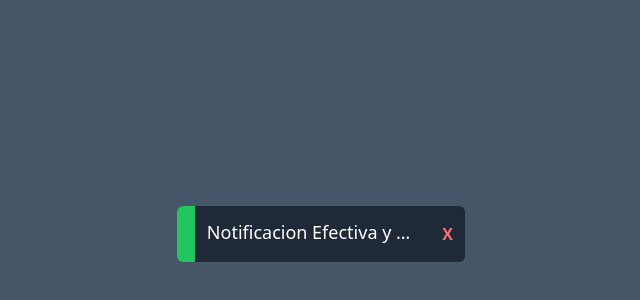
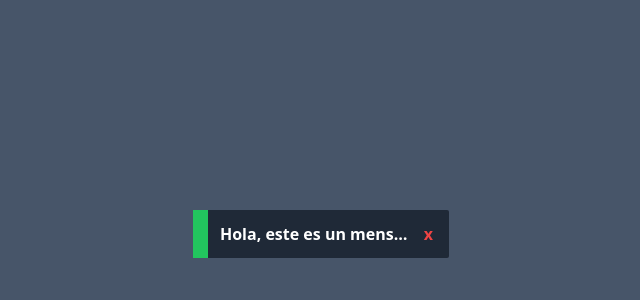
Before and after one commit to LeojAnidem/toast-notify, a React (Vite) app: page / in a window 1280 px wide. Shown: the part 166-466 px from the top of the page, without its empty margins (319-959 px from the left). Built offline with nearby package versions, Linux system fonts and the light colour scheme.

Commit message:
[<< Diseño basico de la notificacion creado >]
==========>
Maquetamos y estilizamos la notificacion.

```diff
--- a/public/styles/index.css
+++ b/public/styles/index.css
@@ -520,273 +520,56 @@ video {
   display: flex;
 }
 
-.h-screen {
-  height: 100vh;
+.h-14 {
+  height: 3.5rem;
 }
 
 .h-full {
   height: 100%;
 }
 
-.h-auto {
-  height: auto;
+.h-screen {
+  height: 100vh;
 }
 
-.h-max {
-  height: -moz-max-content;
-  height: max-content;
+.h-1 {
+  height: 0.25rem;
 }
 
-.h-3 {
-  height: 0.75rem;
+.h-12 {
+  height: 3rem;
 }
 
-.h-20 {
-  height: 5rem;
+.w-3 {
+  width: 0.75rem;
 }
 
-.h-1\/2 {
-  height: 50%;
-}
-
-.h-2 {
-  height: 0.5rem;
-}
-
-.h-10 {
-  height: 2.5rem;
-}
-
-.h-14 {
-  height: 3.5rem;
-}
-
-.h-28 {
-  height: 7rem;
+.w-72 {
+  width: 18rem;
 }
 
 .w-full {
   width: 100%;
 }
 
-.w-2\/12 {
-  width: 16.666667%;
-}
-
-.w-10\/12 {
-  width: 83.333333%;
-}
-
-.w-auto {
-  width: auto;
-}
-
-.w-20 {
-  width: 5rem;
-}
-
-.w-28 {
-  width: 7rem;
-}
-
-.w-3 {
-  width: 0.75rem;
-}
-
-.w-48 {
-  width: 12rem;
-}
-
-.w-80 {
-  width: 20rem;
-}
-
-.w-7 {
-  width: 1.75rem;
-}
-
-.w-72 {
-  width: 18rem;
-}
-
-.w-8\/12 {
-  width: 66.666667%;
-}
-
-.w-4\/12 {
-  width: 33.333333%;
+.w-11\/12 {
+  width: 91.666667%;
 }
 
 .w-1\/12 {
   width: 8.333333%;
 }
 
-.w-11\/12 {
-  width: 91.666667%;
-}
-
-.w-1 {
-  width: 0.25rem;
-}
-
-.w-12 {
-  width: 3rem;
-}
-
-.w-1\/6 {
-  width: 16.666667%;
-}
-
-.w-0 {
-  width: 0px;
-}
-
-.w-2 {
-  width: 0.5rem;
-}
-
 .w-4 {
   width: 1rem;
-}
-
-.w-5 {
-  width: 1.25rem;
-}
-
-.w-10 {
-  width: 2.5rem;
-}
-
-.w-min {
-  width: -moz-min-content;
-  width: min-content;
-}
-
-.w-4\/6 {
-  width: 66.666667%;
-}
-
-.w-2\/6 {
-  width: 33.333333%;
-}
-
-.w-5\/6 {
-  width: 83.333333%;
-}
-
-.w-44 {
-  width: 11rem;
-}
-
-.w-6 {
-  width: 1.5rem;
 }
 
 .w-64 {
   width: 16rem;
 }
 
-.w-52 {
-  width: 13rem;
-}
-
-.w-56 {
-  width: 14rem;
-}
-
-.w-8 {
-  width: 2rem;
-}
-
-.w-9 {
-  width: 2.25rem;
-}
-
-.w-96 {
-  width: 24rem;
-}
-
-.min-w-min {
-  min-width: -moz-min-content;
-  min-width: min-content;
-}
-
-.translate-x-5 {
-  --tw-translate-x: 1.25rem;
-  transform: translate(var(--tw-translate-x), var(--tw-translate-y)) rotate(var(--tw-rotate)) skewX(var(--tw-skew-x)) skewY(var(--tw-skew-y)) scaleX(var(--tw-scale-x)) scaleY(var(--tw-scale-y));
-}
-
-.translate-x-28 {
-  --tw-translate-x: 7rem;
-  transform: translate(var(--tw-translate-x), var(--tw-translate-y)) rotate(var(--tw-rotate)) skewX(var(--tw-skew-x)) skewY(var(--tw-skew-y)) scaleX(var(--tw-scale-x)) scaleY(var(--tw-scale-y));
-}
-
-.translate-x-20 {
-  --tw-translate-x: 5rem;
-  transform: translate(var(--tw-translate-x), var(--tw-translate-y)) rotate(var(--tw-rotate)) skewX(var(--tw-skew-x)) skewY(var(--tw-skew-y)) scaleX(var(--tw-scale-x)) scaleY(var(--tw-scale-y));
-}
-
-.translate-x-2 {
-  --tw-translate-x: 0.5rem;
-  transform: translate(var(--tw-translate-x), var(--tw-translate-y)) rotate(var(--tw-rotate)) skewX(var(--tw-skew-x)) skewY(var(--tw-skew-y)) scaleX(var(--tw-scale-x)) scaleY(var(--tw-scale-y));
-}
-
-.translate-x-10 {
-  --tw-translate-x: 2.5rem;
-  transform: translate(var(--tw-translate-x), var(--tw-translate-y)) rotate(var(--tw-rotate)) skewX(var(--tw-skew-x)) skewY(var(--tw-skew-y)) scaleX(var(--tw-scale-x)) scaleY(var(--tw-scale-y));
-}
-
-.-translate-x-10 {
-  --tw-translate-x: -2.5rem;
-  transform: translate(var(--tw-translate-x), var(--tw-translate-y)) rotate(var(--tw-rotate)) skewX(var(--tw-skew-x)) skewY(var(--tw-skew-y)) scaleX(var(--tw-scale-x)) scaleY(var(--tw-scale-y));
-}
-
-@keyframes bounce {
-  0%, 100% {
-    transform: translateY(-25%);
-    animation-timing-function: cubic-bezier(0.8,0,1,1);
-  }
-
-  50% {
-    transform: none;
-    animation-timing-function: cubic-bezier(0,0,0.2,1);
-  }
-}
-
-.animate-bounce {
-  animation: bounce 1s infinite;
-}
-
-@keyframes pulse {
-  50% {
-    opacity: .5;
-  }
-}
-
-.animate-pulse {
-  animation: pulse 2s cubic-bezier(0.4, 0, 0.6, 1) infinite;
-}
-
-@keyframes spin {
-  to {
-    transform: rotate(360deg);
-  }
-}
-
-.animate-spin {
-  animation: spin 1s linear infinite;
-}
-
-.cursor-pointer {
-  cursor: pointer;
-}
-
 .items-center {
   align-items: center;
-}
-
-.justify-end {
-  justify-content: flex-end;
 }
 
 .justify-center {
@@ -795,14 +578,6 @@ video {
 
 .justify-between {
   justify-content: space-between;
-}
-
-.justify-around {
-  justify-content: space-around;
-}
-
-.gap-2 {
-  gap: 0.5rem;
 }
 
 .gap-3 {
@@ -819,12 +594,8 @@ video {
   white-space: nowrap;
 }
 
-.whitespace-pre-wrap {
-  white-space: pre-wrap;
-}
-
-.whitespace-break-spaces {
-  white-space: break-spaces;
+.whitespace-nowrap {
+  white-space: nowrap;
 }
 
 .rounded-md {
@@ -835,29 +606,14 @@ video {
   border-radius: 0.125rem;
 }
 
-.rounded-s-md {
-  border-start-start-radius: 0.375rem;
-  border-end-start-radius: 0.375rem;
+.bg-gray-800 {
+  --tw-bg-opacity: 1;
+  background-color: rgb(31 41 55 / var(--tw-bg-opacity));
 }
 
-.rounded-e-md {
-  border-start-end-radius: 0.375rem;
-  border-end-end-radius: 0.375rem;
-}
-
-.border-b-gray-800 {
-  --tw-border-opacity: 1;
-  border-bottom-color: rgb(31 41 55 / var(--tw-border-opacity));
-}
-
-.bg-slate-200 {
+.bg-green-500 {
   --tw-bg-opacity: 1;
-  background-color: rgb(226 232 240 / var(--tw-bg-opacity));
-}
-
-.bg-slate-700 {
-  --tw-bg-opacity: 1;
-  background-color: rgb(51 65 85 / var(--tw-bg-opacity));
+  background-color: rgb(34 197 94 / var(--tw-bg-opacity));
 }
 
 .bg-slate-600 {
@@ -865,65 +621,22 @@ video {
   background-color: rgb(71 85 105 / var(--tw-bg-opacity));
 }
 
-.bg-green-500 {
-  --tw-bg-opacity: 1;
-  background-color: rgb(34 197 94 / var(--tw-bg-opacity));
-}
-
-.bg-gray-600 {
-  --tw-bg-opacity: 1;
-  background-color: rgb(75 85 99 / var(--tw-bg-opacity));
-}
-
-.bg-gray-500 {
-  --tw-bg-opacity: 1;
-  background-color: rgb(107 114 128 / var(--tw-bg-opacity));
-}
-
-.bg-gray-300 {
-  --tw-bg-opacity: 1;
-  background-color: rgb(209 213 219 / var(--tw-bg-opacity));
-}
-
-.bg-gray-400 {
-  --tw-bg-opacity: 1;
-  background-color: rgb(156 163 175 / var(--tw-bg-opacity));
-}
-
-.bg-gray-700 {
-  --tw-bg-opacity: 1;
-  background-color: rgb(55 65 81 / var(--tw-bg-opacity));
-}
-
-.bg-gray-800 {
-  --tw-bg-opacity: 1;
-  background-color: rgb(31 41 55 / var(--tw-bg-opacity));
-}
-
-.bg-cyan-950 {
-  --tw-bg-opacity: 1;
-  background-color: rgb(8 51 68 / var(--tw-bg-opacity));
-}
-
-.bg-gray-900 {
-  --tw-bg-opacity: 1;
-  background-color: rgb(17 24 39 / var(--tw-bg-opacity));
-}
-
-.p-4 {
-  padding: 1rem;
-}
-
-.p-8 {
-  padding: 2rem;
-}
-
-.p-2 {
-  padding: 0.5rem;
+.p-5 {
+  padding: 1.25rem;
 }
 
 .p-3 {
   padding: 0.75rem;
+}
+
+.px-5 {
+  padding-left: 1.25rem;
+  padding-right: 1.25rem;
+}
+
+.py-2 {
+  padding-top: 0.5rem;
+  padding-bottom: 0.5rem;
 }
 
 .py-3 {
@@ -931,32 +644,8 @@ video {
   padding-bottom: 0.75rem;
 }
 
-.py-5 {
-  padding-top: 1.25rem;
-  padding-bottom: 1.25rem;
-}
-
-.py-4 {
-  padding-top: 1rem;
-  padding-bottom: 1rem;
-}
-
-.pt-3 {
-  padding-top: 0.75rem;
-}
-
-.pe-3 {
-  -webkit-padding-end: 0.75rem;
-          padding-inline-end: 0.75rem;
-}
-
 .text-center {
   text-align: center;
-}
-
-.text-3xl {
-  font-size: 1.875rem;
-  line-height: 2.25rem;
 }
 
 .text-xl {
@@ -969,13 +658,26 @@ video {
   line-height: 1.75rem;
 }
 
+.text-2xl {
+  font-size: 1.5rem;
+  line-height: 2rem;
+}
+
+.font-semibold {
+  font-weight: 600;
+}
+
+.font-extrabold {
+  font-weight: 800;
+}
+
 .font-bold {
   font-weight: 700;
 }
 
-.text-black {
+.text-red-600 {
   --tw-text-opacity: 1;
-  color: rgb(0 0 0 / var(--tw-text-opacity));
+  color: rgb(220 38 38 / var(--tw-text-opacity));
 }
 
 .text-white {
@@ -983,46 +685,7 @@ video {
   color: rgb(255 255 255 / var(--tw-text-opacity));
 }
 
-.text-red-400 {
+.text-red-500 {
   --tw-text-opacity: 1;
-  color: rgb(248 113 113 / var(--tw-text-opacity));
+  color: rgb(239 68 68 / var(--tw-text-opacity));
 }
-
-.transition {
-  transition-property: color, background-color, border-color, text-decoration-color, fill, stroke, opacity, box-shadow, transform, filter, -webkit-backdrop-filter;
-  transition-property: color, background-color, border-color, text-decoration-color, fill, stroke, opacity, box-shadow, transform, filter, backdrop-filter;
-  transition-property: color, background-color, border-color, text-decoration-color, fill, stroke, opacity, box-shadow, transform, filter, backdrop-filter, -webkit-backdrop-filter;
-  transition-timing-function: cubic-bezier(0.4, 0, 0.2, 1);
-  transition-duration: 150ms;
-}
-
-.transition-all {
-  transition-property: all;
-  transition-timing-function: cubic-bezier(0.4, 0, 0.2, 1);
-  transition-duration: 150ms;
-}
-
-.duration-300 {
-  transition-duration: 300ms;
-}
-
-.duration-500 {
-  transition-duration: 500ms;
-}
-
-.ease-in-out {
-  transition-timing-function: cubic-bezier(0.4, 0, 0.2, 1);
-}
-
-.content-none {
-  --tw-content: none;
-  content: var(--tw-content);
-}
-
-.hover\:h-2:hover {
-  height: 0.5rem;
-}
-
-.hover\:h-28:hover {
-  height: 7rem;
-}
--- a/src/App.jsx
+++ b/src/App.jsx
@@ -1,58 +1,15 @@
-import { useState } from 'react'
-
 const App = () => {
-  const [isHover, setIsHover] = useState({
-    width: false,
-    height: false
-  })
-
-  const message = 'Notificacion Efectiva y tal! aaassasdaad dsakasd kls snjjhkasj ajsjasw sas asdas'
-
-  // transition-x-10
-  // const dir = {
-  //   top: false,
-  //   bottom: false,
-  //   right: false,
-  //   left: false,
-  //   center: false
-  // }
-
-  const handleMouseEnter = () => {
-    if (message.length > 28) {
-      setIsHover({
-        height: true,
-        width: message.length > 72
-      })
-    }
-  }
-  const handleMouseLeave = () => setIsHover({ height: false, width: false })
-
   return (
-    <div
-      className={`
-        h-${isHover.height ? '28' : '14'} w-${isHover.width ? '96' : '72'}
-        overflow-hidden cursor-pointer pe-3 flex items-center gap-3
-        bg-gray-800 rounded-md transition-all duration-500
-      `}
-      onMouseEnter={handleMouseEnter}
-      onMouseLeave={handleMouseLeave}
-    >
-      <div className='bg-green-500 w-5 h-full' />
-      <ul className='overflow-hidden w-full h-full flex items-center justify-between'>
-        <li className='overflow-hidden py-3 w-5/6 h-full flex items-center justify-center'>
-          <span
-            className={`
-              h-full text-white text-lg
-              ${isHover.height ? 'overflow-hidden flex items-center' : 'truncate'}
-            `}
-          >
-            {message}
-          </span>
-        </li>
-        <li className='text-red-400 font-bold'>
-          X
-        </li>
-      </ul>
+    <div className='w-64 h-12 bg-gray-800 rounded-sm flex items-center'>
+      <div className='w-4 h-full bg-green-500' />
+      <div className='p-3 w-full h-full overflow-hidden flex items-center justify-between gap-3'>
+        <span className='w-11/12 text-white font-semibold truncate'>
+          Hola, este es un mensaje! saddddasdddddddd aaaaaaaaaaaaaaaaaaaaa dasda
+        </span>
+        <div className='w-1/12 text-red-500 font-bold flex justify-center'>
+          x
+        </div>
+      </div>
     </div>
   )
 }
```
